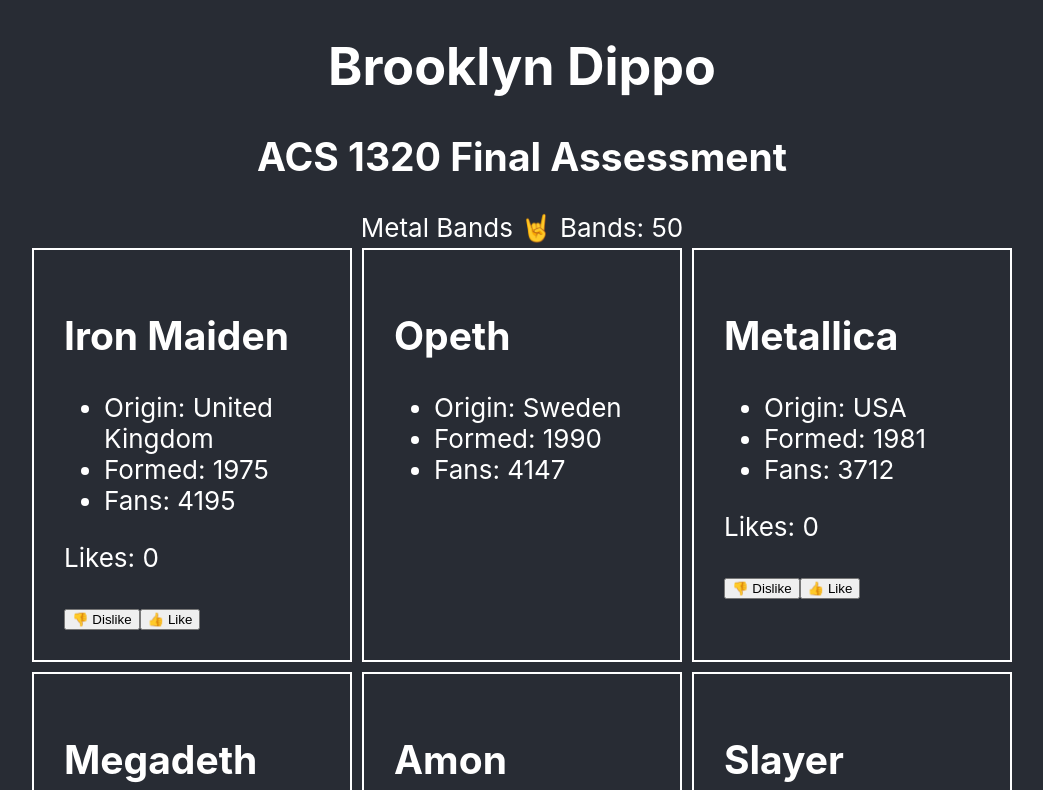
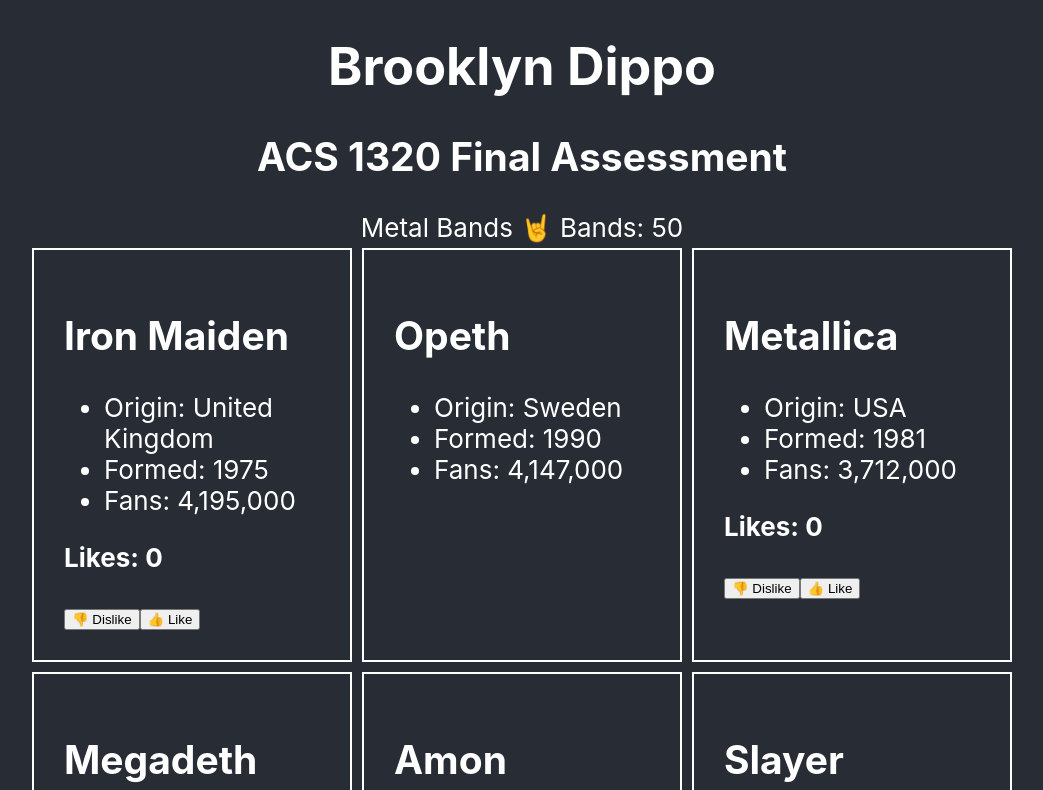
Before and after one commit to brooklyndippo/metal-bands, a React (Create React App) app: page / in a window 1280 px wide. Shown: the top 790 px of the page, without its empty margins (118-1161 px from the left). Built offline with nearby package versions, Linux system fonts and the light colour scheme.

Commit message:
format fans

```diff
--- a/src/components/Band.js
+++ b/src/components/Band.js
@@ -2,13 +2,15 @@
 
 export default function Band(props) {
     const {name, formed, origin, fans, split} = props
+
+    const totalFans = (fans * 1000).toLocaleString('en')
     return (
         <div style={{"border": "2px solid white", "width": "20vw", "margin": "5px", "padding": "30px", "textAlign": "left"}}>
             <h2>{name}</h2>
             <ul>
                 <li>Origin: {origin}</li>
                 <li>Formed: {formed}</li>
-                <li>Fans: {fans}</li>
+                <li>Fans: {totalFans}</li>
             </ul>
             {split === "-" && <Like />}
         </div>
--- a/src/components/Like.js
+++ b/src/components/Like.js
@@ -16,7 +16,7 @@
 
     return (
         <div>
-            <p>Likes: {likes}</p>
+            <p><strong>Likes: {likes}</strong></p>
             <button onClick={handleDecrement}>👎 Dislike</button>
             <button onClick={handleIncrement}>👍 Like</button>
         </div>
```
